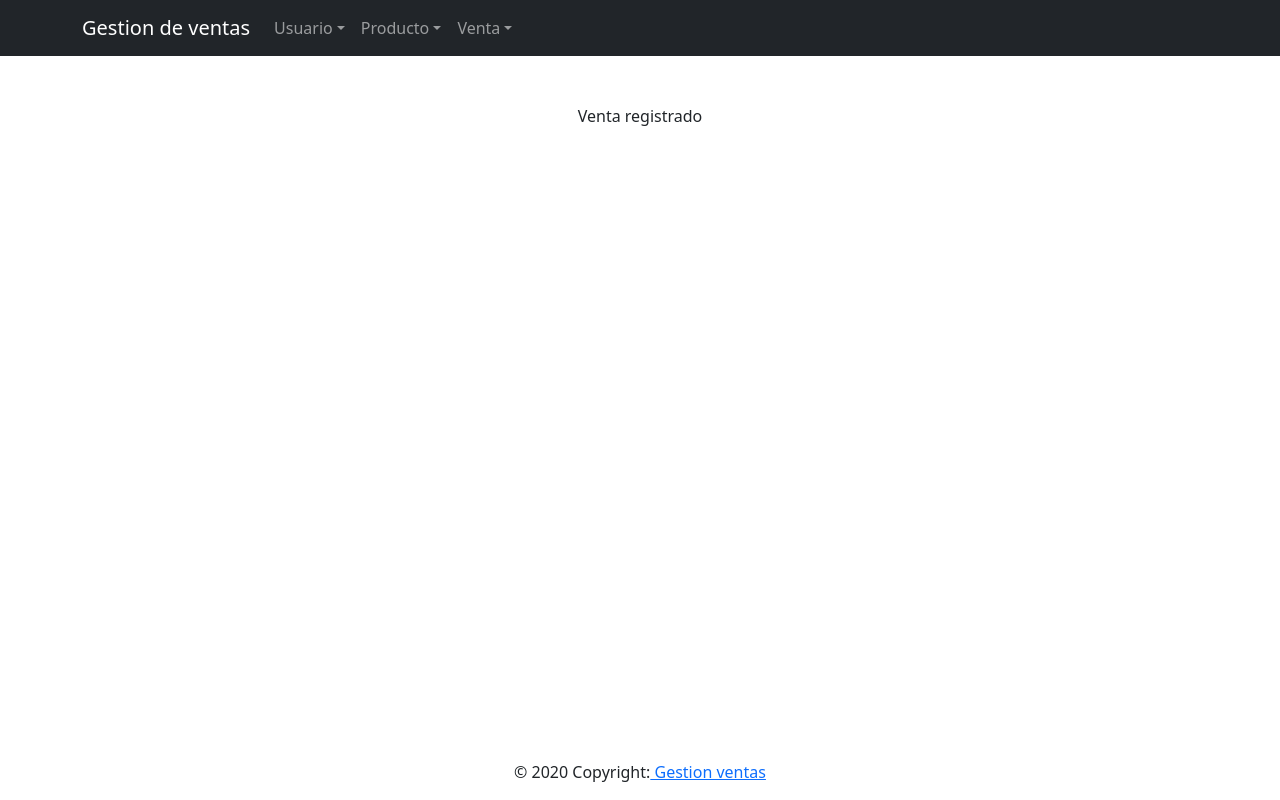
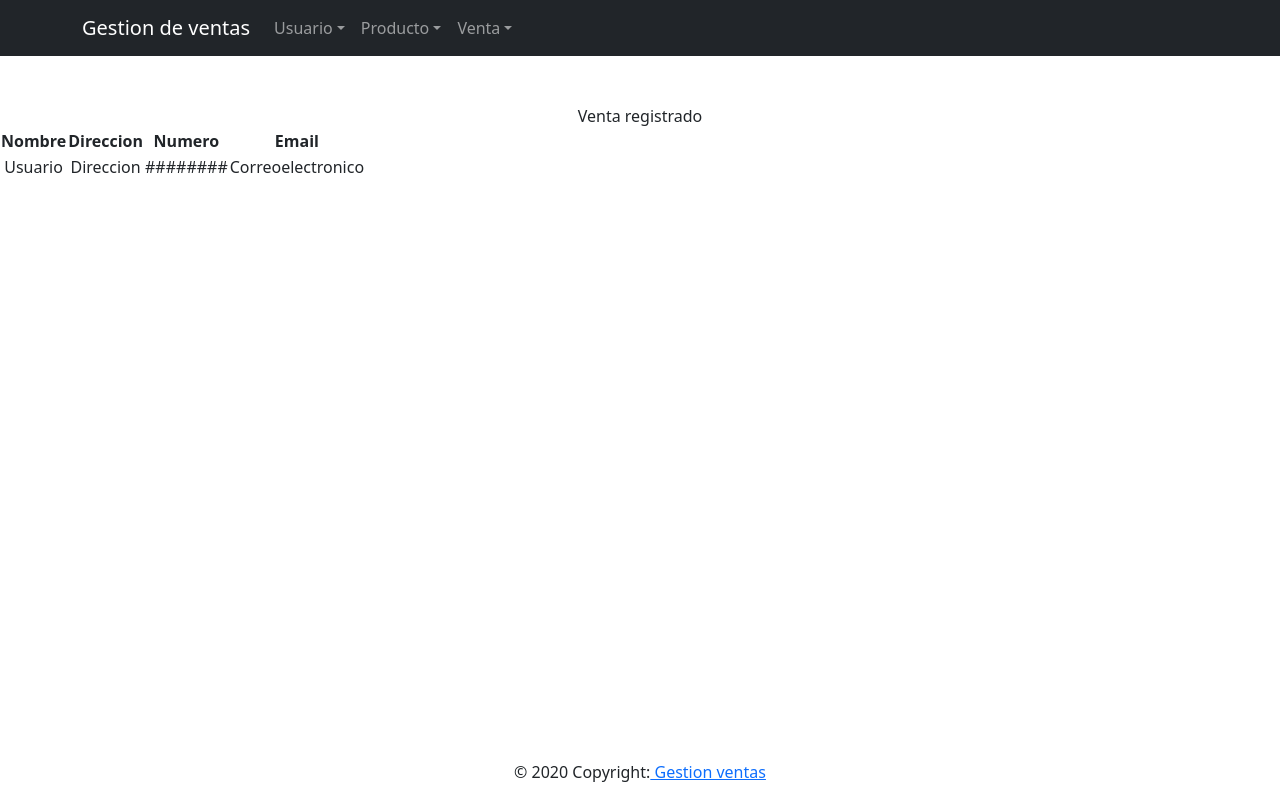
Before and after one commit to SandraCaballeroV/maintools-project, a React (Create React App) app in the folder gestion-ventas/: page /RegistrarVenta in a window 1280 px wide. Built offline with nearby package versions, Linux system fonts and the light colour scheme.

Commit message:
agragar una tabla simple

```diff
--- a/gestion-ventas/src/Components/ventas/RegistrarVenta.jsx
+++ b/gestion-ventas/src/Components/ventas/RegistrarVenta.jsx
@@ -5,7 +5,28 @@ const RegistrarVenta = () =>{
         <div>
             <Cabecera />
              Venta registrado
+             <div>
+      <table>
+        <thead>
+          <tr>
+            <th>Nombre</th>
+            <th>Direccion</th>
+            <th>Numero</th>
+            <th>Email</th>
+          </tr>
+        </thead>
+        <tbody>
+          <tr>
+            <td>Usuario</td>
+            <td>Direccion</td>
+            <td>########</td>
+            <td>Correoelectronico</td>
+          </tr>
+       </tbody>
+      </table>
+    </div>
         </div>
+
     )
 
 
```
Also changed, not shown: 2 other files (tests, documents, lock files or other folders).
